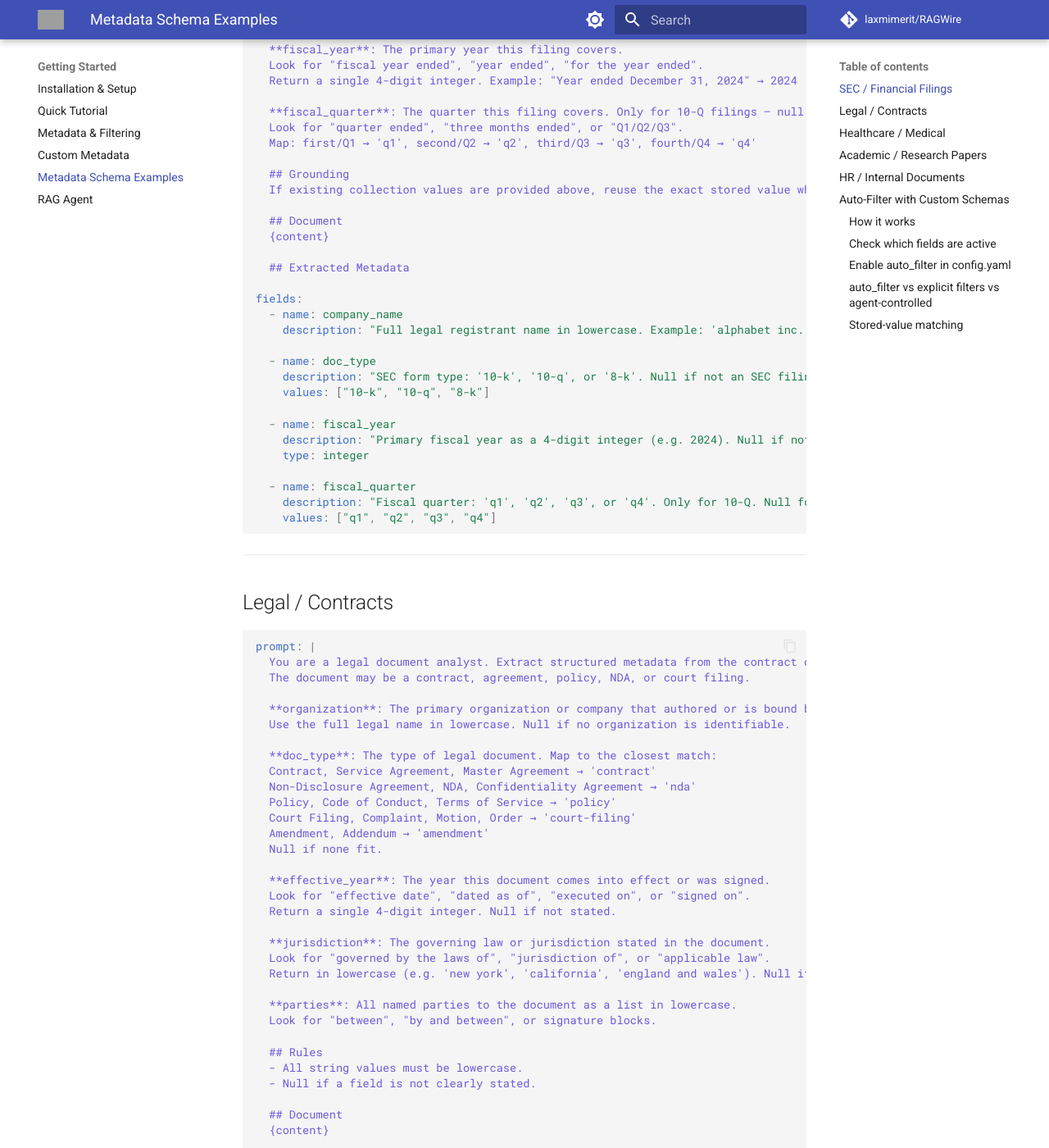
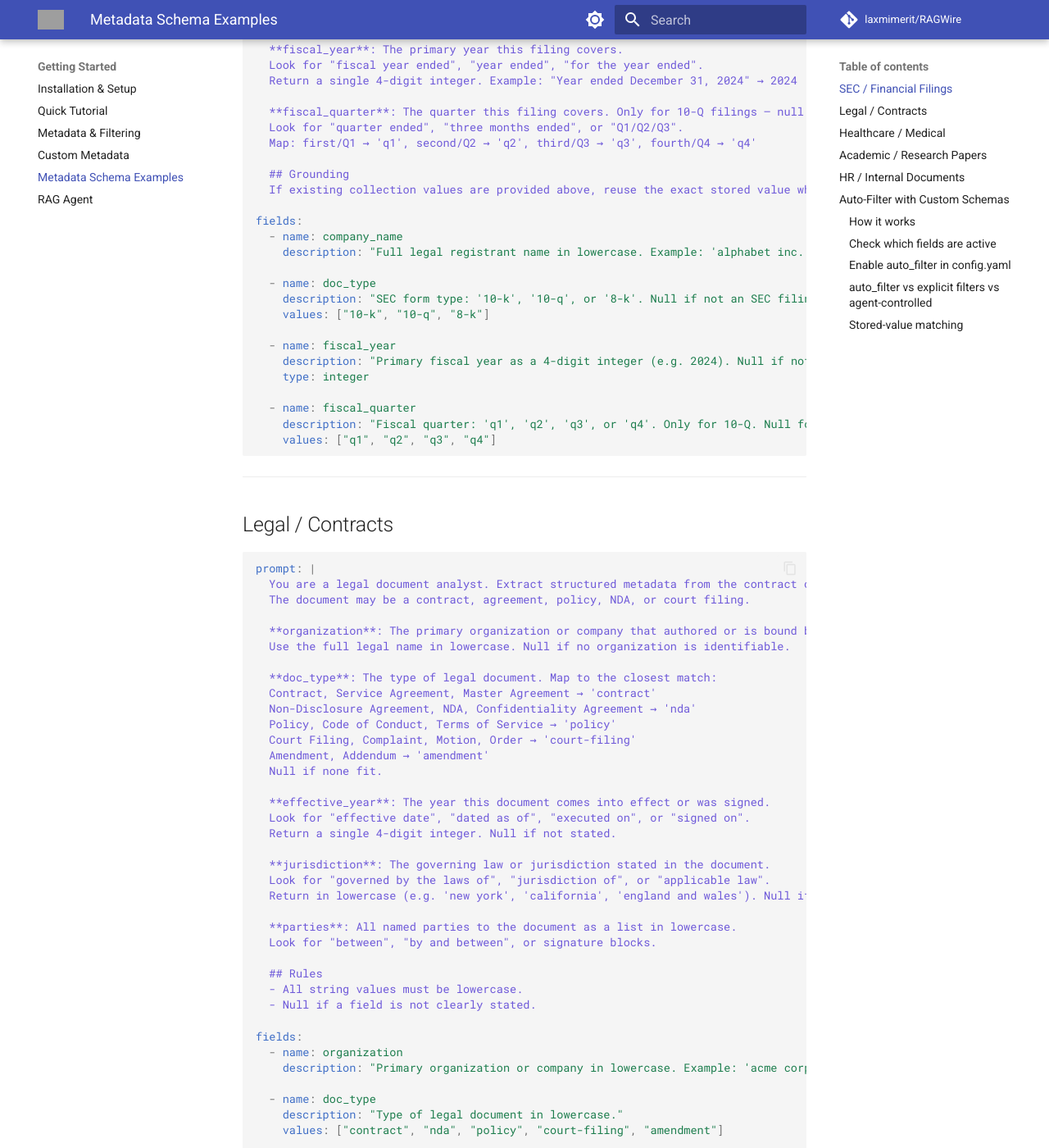
Before and after one commit to laxmimerit/RAGWire, an MkDocs documentation site: the page built from docs/metadata_schemas.md, in a window 1280 px wide and 1400 px high, scrolled down 678 px. Shown: the whole window at 82% size. Built offline with MkDocs 1.6.1 and Material for MkDocs 9.7.7, drawn with Linux system fonts in a browser that asks for light colours; comment, search, counter and statistics services are not loaded; some of the changed text lies outside the part shown; grey boxes are pictures that could not be loaded.

Commit message:
doc updated

```diff
--- a/docs/metadata_schemas.md
+++ b/docs/metadata_schemas.md
@@ -35,11 +35,6 @@ prompt: |
 
   ## Grounding
   If existing collection values are provided above, reuse the exact stored value when this document refers to the same entity.
-
-  ## Document
-  {content}
-
-  ## Extracted Metadata
 
 fields:
   - name: company_name
@@ -92,11 +87,6 @@ prompt: |
   ## Rules
   - All string values must be lowercase.
   - Null if a field is not clearly stated.
-
-  ## Document
-  {content}
-
-  ## Extracted Metadata
 
 fields:
   - name: organization
@@ -151,11 +141,6 @@ prompt: |
   - All string values must be lowercase and hyphenated where appropriate.
   - Null if a field is not clearly present.
 
-  ## Document
-  {content}
-
-  ## Extracted Metadata
-
 fields:
   - name: condition
     description: "Primary medical condition(s) in lowercase-hyphenated format (e.g. 'type-2-diabetes', 'heart-failure')."
@@ -205,11 +190,6 @@ prompt: |
   ## Rules
   - All string values must be lowercase.
   - Null if a field is genuinely absent.
-
-  ## Document
-  {content}
-
-  ## Extracted Metadata
 
 fields:
   - name: title
@@ -262,11 +242,6 @@ prompt: |
   ## Rules
   - All string values must be lowercase and hyphenated where appropriate.
   - Null if a field is not clearly stated.
-
-  ## Document
-  {content}
-
-  ## Extracted Metadata
 
 fields:
   - name: department
```
Also changed, not shown: docs/architecture/metadata_extraction.md (+1 -1 lines), docs/custom_metadata.md (+3 -13 lines), 3 other files.
